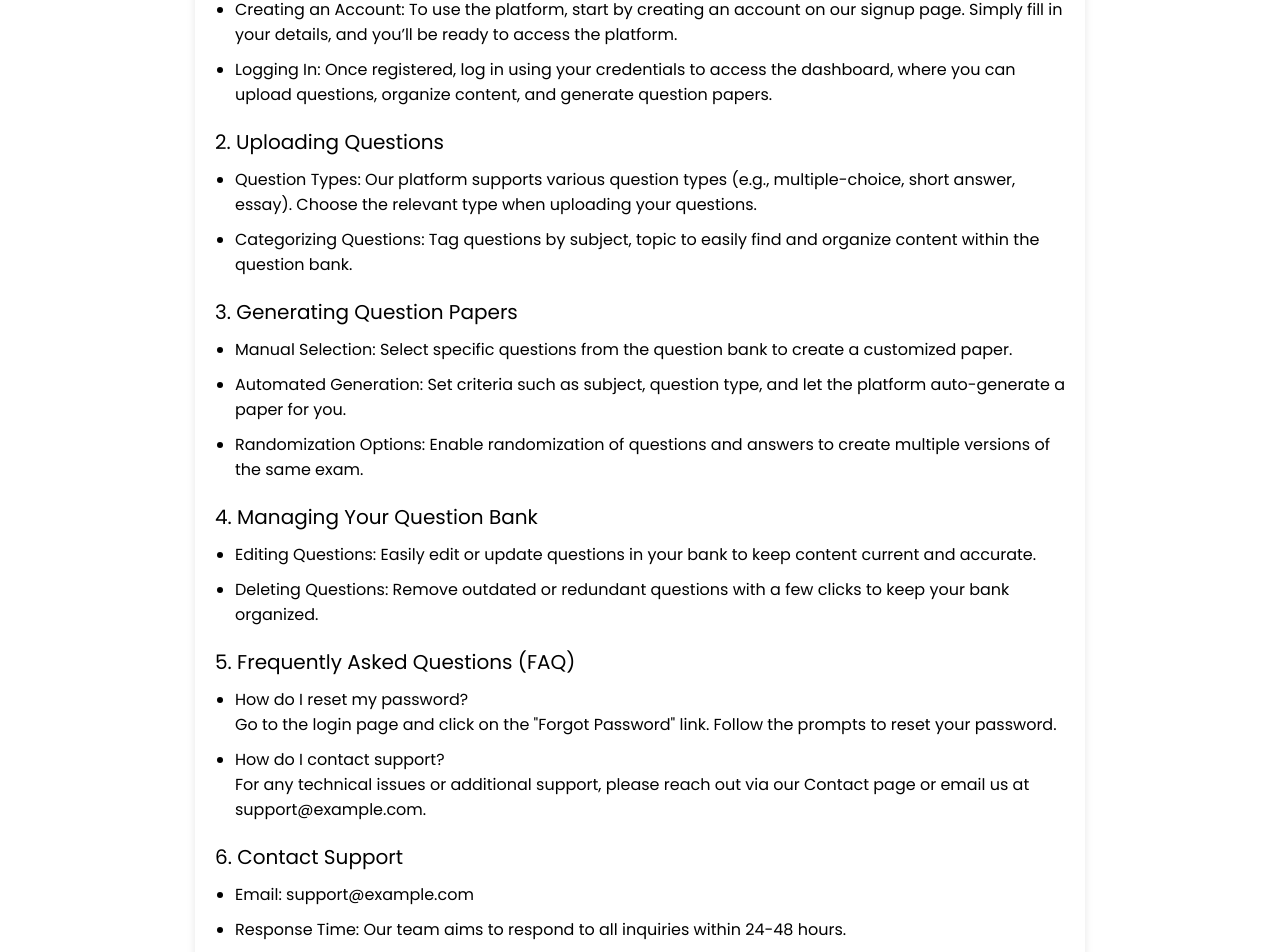
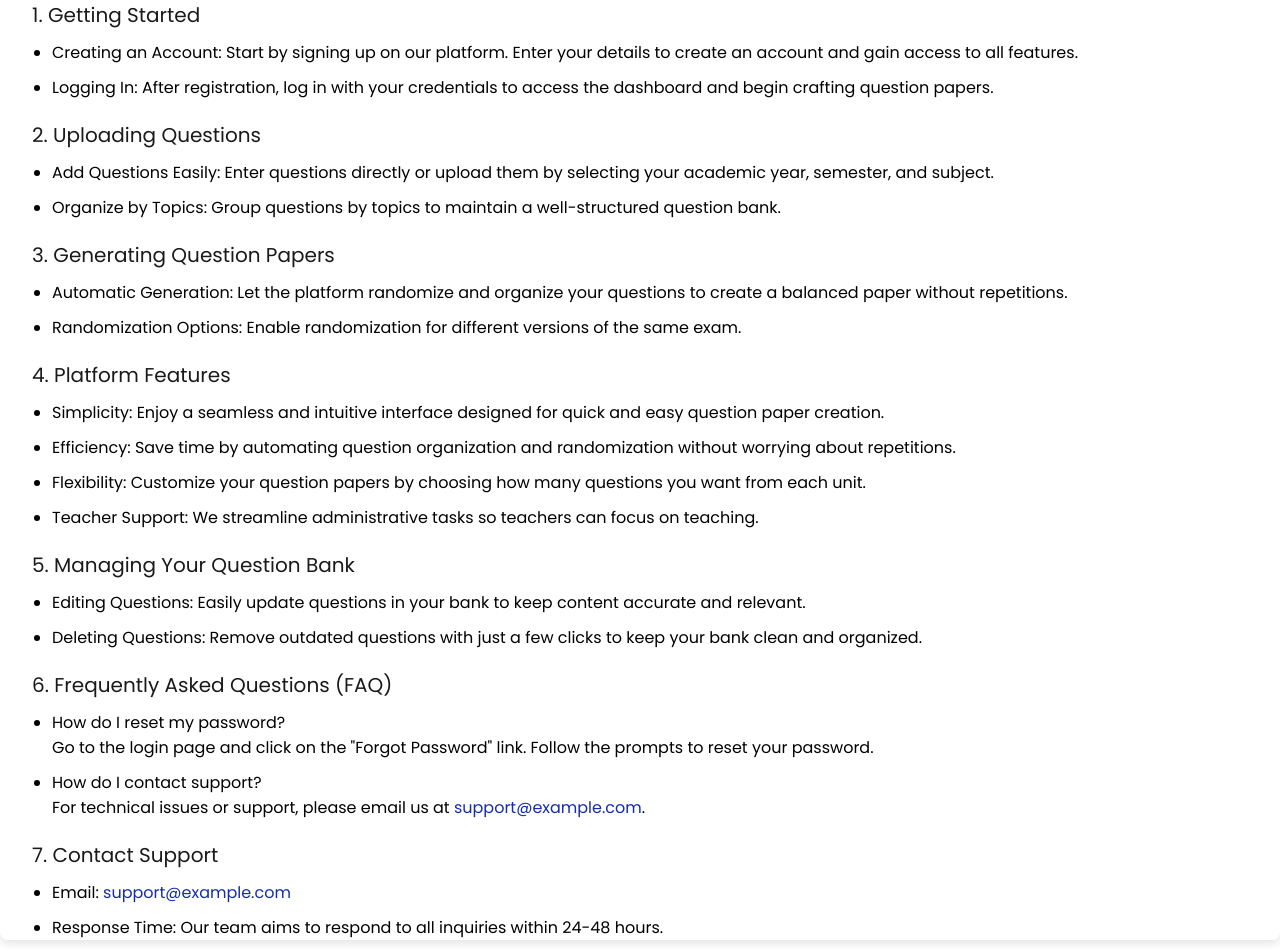
Before and after one commit to BhoomiGupta03/Question-Paper-Planner-frontend, a React (Create React App) app: page /help in a window 1280 px wide. Shown: the part 239-1191 px from the top of the page. Built offline with nearby package versions, Linux system fonts and the light colour scheme.

Commit message:
Updated main page

```diff
--- a/src/App.js
+++ b/src/App.js
@@ -8,6 +8,7 @@ import Login from './components/log/Login';
 import Signup from './components/log/Signup';
 import Profile from './components/Profile/Profile';
 import ForgotPassword from './components/log/ForgotPassword';
+import Main from './components/Home/Main'; // Import the Main component
 
 function App() {
   return (
@@ -35,6 +36,9 @@ function App() {
           {/* Profile route */}
           <Route path="/profile" element={<Profile />} />
 
+          {/* Main route */}
+          <Route path="/main" element={<Main />} /> {/* Link for "Start" */}
+
           {/* Redirect unknown routes to home */}
           <Route path="*" element={<Navigate to="/" />} />
         </Routes>
--- a/src/components/Aboutus/Aboutusbanner.jsx
+++ b/src/components/Aboutus/Aboutusbanner.jsx
@@ -15,7 +15,7 @@ const AboutUsBanner = () => {
           Discover why our platform is the best choice for creating personalized and efficient question papers.
         </p>
         <div className="know-more">
-          <Link to="/aboutuscontent" className="know-more-link">
+          <Link to="/aboutus" className="know-more-link">
             Learn More
           </Link>
         </div>
--- a/src/components/Aboutus/Aboutuscontent.jsx
+++ b/src/components/Aboutus/Aboutuscontent.jsx
@@ -1,6 +1,5 @@
 import React, { useState } from "react";
-import Header from '../Header'
-
+import Header from '../Pages/Header';
 
 const AboutUsContent = () => {
   const [selectedFeature, setSelectedFeature] = useState(null);
--- a/src/components/Home/Home.jsx
+++ b/src/components/Home/Home.jsx
@@ -1,5 +1,5 @@
 import React from 'react'
-import Header from '../Header'
+import Header from '../Pages/Header';
 import HomeBanner from './HomeBanner'
 import Aboutusbanner from '../Aboutus/Aboutusbanner'
 import Review from '../Pages/Review'
--- a/src/components/Home/HomeBanner.jsx
+++ b/src/components/Home/HomeBanner.jsx
@@ -1,7 +1,6 @@
 import React from 'react'
 import homebannerimg from "../../img/home-banner.png"
 import { IoIosArrowForward } from "react-icons/io";
-
 
 import { Link } from "react-router-dom";
 
@@ -14,10 +13,9 @@ function banner() {
       <div className='banner-content'>
         <h1>Want to make question ??</h1>
         <div className="start-link">
-                  <Link to="/Main" >
+          <Link to="/main" >
             Start
             <IoIosArrowForward />
-
           </Link>
         </div>
       </div>
--- a/src/components/Header.jsx
+++ b/src/components/Pages/Header.jsx
@@ -1,6 +1,6 @@
 import React from 'react';
 import { Link } from "react-router-dom";
-import logo from "../img/logo.png";
+import logo from "../../img/logo.png";
 
 
 export default function Header() {
--- a/src/components/Pages/Help.jsx
+++ b/src/components/Pages/Help.jsx
@@ -1,55 +1,97 @@
 import React from 'react';
+import Header from '../Pages/Header';
 
 function Help() {
   return (
     <div className="help-container">
-      <h2>Help</h2>
+      <div className="help-header">
+        <Header />
+      </div>
+      <div className="help-content">
         <p>
-        Welcome to the <strong>Question Paper Planner Help & Support</strong> page! Here, you’ll find guidance on using the platform effectively and answers to commonly asked questions. If you need further assistance, please refer to the sections below or contact our support team.
+          Welcome to the <strong>Question Paper Planner Help & Support</strong> page! We are committed to empowering teachers by simplifying the process of creating high-quality question papers. Below, you'll find helpful information to get started and troubleshoot any issues.
         </p>
 
         <hr />
 
         <h3>1. Getting Started</h3>
         <ul>
-        <li><strong>Creating an Account:</strong> To use the platform, start by creating an account on our signup page. Simply fill in your details, and you’ll be ready to access the platform.</li>
-        <li><strong>Logging In:</strong> Once registered, log in using your credentials to access the dashboard, where you can upload questions, organize content, and generate question papers.</li>
+          <li>
+            <strong>Creating an Account:</strong> Start by signing up on our platform. Enter your details to create an account and gain access to all features.
+          </li>
+          <li>
+            <strong>Logging In:</strong> After registration, log in with your credentials to access the dashboard and begin crafting question papers.
+          </li>
         </ul>
 
         <h3>2. Uploading Questions</h3>
         <ul>
-        <li><strong>Question Types:</strong> Our platform supports various question types (e.g., multiple-choice, short answer, essay). Choose the relevant type when uploading your questions.</li>
-        <li><strong>Categorizing Questions:</strong> Tag questions by subject, topic to easily find and organize content within the question bank.</li>
+          <li>
+            <strong>Add Questions Easily:</strong> Enter questions directly or upload them by selecting your academic year, semester, and subject.
+          </li>
+          <li>
+            <strong>Organize by Topics:</strong> Group questions by topics to maintain a well-structured question bank.
+          </li>
         </ul>
 
         <h3>3. Generating Question Papers</h3>
         <ul>
-        <li><strong>Manual Selection:</strong> Select specific questions from the question bank to create a customized paper.</li>
-        <li><strong>Automated Generation:</strong> Set criteria such as subject, question type, and let the platform auto-generate a paper for you.</li>
-        <li><strong>Randomization Options:</strong> Enable randomization of questions and answers to create multiple versions of the same exam.</li>
-      </ul>
-
-      <h3>4. Managing Your Question Bank</h3>
-      <ul>
-        <li><strong>Editing Questions:</strong> Easily edit or update questions in your bank to keep content current and accurate.</li>
-        <li><strong>Deleting Questions:</strong> Remove outdated or redundant questions with a few clicks to keep your bank organized.</li>
-      </ul>
-
-      <h3>5. Frequently Asked Questions (FAQ)</h3>
-      <ul>
-        <li><strong>How do I reset my password?</strong><br />
-          Go to the login page and click on the "Forgot Password" link. Follow the prompts to reset your password.
+          <li>
+            <strong>Automatic Generation:</strong> Let the platform randomize and organize your questions to create a balanced paper without repetitions.
           </li>
-        <li><strong>How do I contact support?</strong><br />
-          For any technical issues or additional support, please reach out via our Contact page or email us at <a href="mailto:support@example.com">support@example.com</a>.
+          <li>
+            <strong>Randomization Options:</strong> Enable randomization for different versions of the same exam.
           </li>
         </ul>
 
-      <h3>6. Contact Support</h3>
+        <h3>4. Platform Features</h3>
         <ul>
-        <li><strong>Email:</strong> <a href="mailto:support@example.com">support@example.com</a></li>
-        <li><strong>Response Time:</strong> Our team aims to respond to all inquiries within 24-48 hours.</li>
+          <li>
+            <strong>Simplicity:</strong> Enjoy a seamless and intuitive interface designed for quick and easy question paper creation.
+          </li>
+          <li>
+            <strong>Efficiency:</strong> Save time by automating question organization and randomization without worrying about repetitions.
+          </li>
+          <li>
+            <strong>Flexibility:</strong> Customize your question papers by choosing how many questions you want from each unit.
+          </li>
+          <li>
+            <strong>Teacher Support:</strong> We streamline administrative tasks so teachers can focus on teaching.
+          </li>
         </ul>
+
+        <h3>5. Managing Your Question Bank</h3>
+        <ul>
+          <li>
+            <strong>Editing Questions:</strong> Easily update questions in your bank to keep content accurate and relevant.
+          </li>
+          <li>
+            <strong>Deleting Questions:</strong> Remove outdated questions with just a few clicks to keep your bank clean and organized.
+          </li>
+        </ul>
+
+        <h3>6. Frequently Asked Questions (FAQ)</h3>
+        <ul>
+          <li>
+            <strong>How do I reset my password?</strong><br />
+            Go to the login page and click on the "Forgot Password" link. Follow the prompts to reset your password.
+          </li>
+          <li>
+            <strong>How do I contact support?</strong><br />
+            For technical issues or support, please email us at <a href="mailto:support@example.com">support@example.com</a>.
+          </li>
+        </ul>
+
+        <h3>7. Contact Support</h3>
+        <ul>
+          <li>
+            <strong>Email:</strong> <a href="mailto:support@example.com">support@example.com</a>
+          </li>
+          <li>
+            <strong>Response Time:</strong> Our team aims to respond to all inquiries within 24-48 hours.
+          </li>
+        </ul>
+      </div>
     </div>
   );
 }
--- a/src/css/App.css
+++ b/src/css/App.css
@@ -50,14 +50,15 @@
 }
 
 /* Home-banner.css */
-.banner-container{
+.banner-container {
     display: flex;
     height: 550px;
     margin: 4em;
     background-color: #A9C7FF;
     border-radius: 50px;
 }
-.banner-content{
+
+.banner-content {
     display: flex;
     width: 450px;
     justify-content: center;
@@ -66,7 +67,7 @@
     margin: 12em;
 }
 
-.banner-content h1{
+.banner-content h1 {
     font-weight: 600;
     font-size: 50px;
 }
@@ -79,11 +80,13 @@
     justify-content: center;
     align-items: center;
     padding: 14px 24px;
-    gap: 10px;
     width: 150px;
     /* height: 50px; */
     border-radius: 8px;
+}
 
+.banner-container .start-link svg {
+    Filter: invert(1)
  }
 
 .banner-container .start-link a {
@@ -114,20 +117,22 @@
     border: 1px solid #ddd;
     border-radius: 8px;
     box-shadow: 0 4px 8px rgba(0, 0, 0, 0.1);
-    background-color: rgba(255, 255, 255, 0.8);
-    /* White background with some transparency */
+    background-color: rgba(255, 255, 255, 0.9); /* Slightly more opaque for better visibility */
 }
 
+/* Heading */
 #main h1 {
     text-align: center;
     margin-bottom: 20px;
     color: #333;
 }
 
+/* Form Group */
 #main div {
     margin-bottom: 15px;
 }
 
+/* Labels */
 #main label {
     font-weight: bold;
     display: block;
@@ -135,10 +140,7 @@
     color: #555;
 }
 
-.sub input[type="text"] {
-    background-color: white;
-}
-
+/* Input Fields and Select */
 #main input[type="text"],
 textarea,
 select {
@@ -155,11 +157,19 @@ select {
     resize: vertical;
 }
 
+/* Subject Input Styling */
+.sub input[type="text"] {
+    background-color: white;
+}
+
+/* Unit Section */
 .choose h3 {
     text-align: center;
-    margin: auto;
+    font-size: 18px;
+    color: #333;
 }
 
+/* Total Questions Display */
 .total-questions {
     text-align: center;
     margin-top: 20px;
@@ -168,7 +178,8 @@ select {
     font-weight: bold;
 }
 
-#gen button {
+/* Button Styling */
+button {
     display: inline-block;
     margin: 10px 5px;
     font-size: 16px;
@@ -180,8 +191,15 @@ select {
     border: none;
     border-radius: 4px;
     cursor: pointer;
+    transition: background-color 0.3s ease;
 }
 
+/* Button Hover Effect */
+button:hover {
+    background-color: #0056b3;
+}
+
+/* Flex Layout for Buttons */
 .gen {
     display: flex;
     justify-content: center;
@@ -193,20 +211,64 @@ select {
 }
 
 .gen-btn button {
-    padding: 20px 20px;
+    padding: 12px 20px;
 }
 
-#gen button:hover {
-    background-color: #0056b3;
-}
-
+/* Flex Layout for PDF Buttons */
 #gen .btn {
     display: flex;
     justify-content: space-between;
     padding: 10px 20px;
-
 }
 
+/* Error Message Styling */
+.error {
+    color: red;
+    font-size: 14px;
+    margin-top: 5px;
+}
+
+/* Responsive Design */
+@media (max-width: 768px) {
+    /* Adjust form layout on smaller screens */
+    #question-paper-planner {
+        padding: 15px;
+        margin: 10px;
+    }
+
+    h1 {
+        font-size: 20px;
+    }
+
+    /* Adjust input fields */
+    #main input[type="text"],
+    #main textarea,
+    #main select {
+        padding: 8px;
+    }
+
+    /* Stack buttons vertically */
+    .gen-btn button {
+        width: 100%;
+        margin: 5px 0;
+    }
+
+    /* Stack PDF download buttons vertically */
+    #gen .btn {
+        flex-direction: column;
+    }
+
+    button {
+        width: 100%;
+        margin: 5px 0;
+    }
+
+    /* Make error messages responsive */
+    .error {
+        font-size: 12px;
+        margin-top: 3px;
+    }
+}
 /* Login Css */
 .log-sign {
     display: grid;
@@ -315,11 +377,12 @@ select {
     width: 45vw;
 }
 
-.log-sign .img-block img{
+.log-sign .img-block img {
     width: 100%;
     height: 100%;
     object-fit: cover;
 }
+
 .left .btn {
     margin-top: 1em;
     display: flex;
@@ -363,7 +426,7 @@ select {
     text-decoration: underline;
 }
 
-.log-sign .error{
+.log-sign .error {
     padding-top: 8px;
 }
 
@@ -415,7 +478,8 @@ select {
     }
 
     .log-sign .img-block {
-        display: none; /* Hide image block for better usability on smaller screens */
+        display: none;
+        /* Hide image block for better usability on smaller screens */
     }
 }
 
@@ -450,7 +514,7 @@ select {
     justify-content: center;
     align-items: center;
     height: 100vh;
-    background:  #3578FF;
+    background: #3578FF;
     padding: 20px;
 }
 
@@ -638,6 +702,7 @@ select {
     margin: 0 auto;
     text-align: left;
 }
+
 /*
   .about-us-container h1 {
     font-size: 36px;
@@ -754,52 +819,7 @@ select {
     }
 }
 
-.help-container {
-    max-width: 850px;
-    margin: 1em auto;
-    padding: 20px;
-    background-color: rgba(255, 255, 255, 0.8);
-    /* White background with some transparency */
-    border-radius: 8px;
-    box-shadow: 0px 4px 8px rgba(0, 0, 0, 0.1);
-}
-
-.help-container h2 {
-    font-size: 25px;
-    margin-bottom: 10px;
-    text-align: center;
-}
-
-.help-container h3 {
-    font-size: 20px;
-    margin-top: 20px;
-    margin-bottom: 10px;
-}
-
-.help-container p {
-    line-height: 1.6;
-    margin-bottom: 15px;
-}
-
-.help-container ul {
-    list-style-type: disc;
-    padding-left: 20px;
-    margin-bottom: 20px;
-}
-
-.help-container li {
-    margin-bottom: 10px;
-}
-
-.help-container a {
-    text-decoration: none;
-}
-
-.help-container a:hover {
-    text-decoration: underline;
-}
-
-/* Added Responsive Design for Various Elements */
+/* Added Responsive Design for all the elments */
 @media (max-width: 768px) {
     #header {
         flex-direction: column;
@@ -931,42 +951,28 @@ select {
     }
 }
 
-
 /* Main review section */
-.review {
-    text-align: center;
-    padding: 2rem;
-    font-family: Arial, sans-serif;
-    background-color: #f0f8ff; /* Light blue background */
-  }
-
-  /* Section heading */
-  .review h1 {
-    font-size: 2.5rem;
-    color: #333; /* Dark gray for contrast */
-    margin-bottom: 2rem;
-  }
-
-  /* Main review section */
-.review {
+.review-container {
     text-align: center;
     display: flex;
     flex-direction: column;
-    height:400px;
+    height: 350px;
+    padding: 2rem;
     margin: 4em;
     background-color: #A9C7FF;
     border-radius: 50px;
 }
 
 /* Section heading */
-  .review h1 {
-    font-size: 2.5rem;
+.review-container h1 {
+    font-weight: 600;
+    font-size: 50px;
     color: #333;
     margin-bottom: 2rem;
 }
 
 /* Container for all review cards */
-  .review-container {
+.review-content {
     display: grid;
     grid-template-columns: repeat(auto-fit, minmax(250px, 1fr));
     gap: 1.5rem;
@@ -1007,19 +1013,6 @@ select {
     line-height: 1.4;
 }
 
-  /* Stars container */
-  .stars {
-    display: flex;
-    gap: 0.3rem;
-    align-items: center;
-  }
-
-  /* Style for star icons */
-  .stars svg {
-    font-size: 1.5rem;
-    transition: color 0.3s ease;
-  }
-
 /* Additional styles for responsiveness */
 @media (max-width: 768px) {
     .review-container {
@@ -1030,3 +1023,71 @@ select {
         max-width: 90%;
     }
 }
+/* help css */
+.help-container {
+    background-color: rgba(255, 255, 255, 0.8);
+    /* White background with some transparency */
+    border-radius: 8px;
+    box-shadow: 0px 4px 8px rgba(0, 0, 0, 0.1);
+}
+
+.help-content {
+    margin: 2em;
+}
+
+.help-container h3 {
+    font-size: 20px;
+    margin-top: 20px;
+    margin-bottom: 10px;
+    color: #1A1A1A;
+}
+
+.help-container p {
+    line-height: 1.6;
+    margin-bottom: 15px;
+}
+
+.help-container ul {
+    list-style-type: disc;
+    padding-left: 20px;
+    margin-bottom: 20px;
+}
+
+.help-container li {
+    margin-bottom: 10px;
+    cursor: pointer;
+    transition: color 0.2s ease;
+}
+
+.help-container li:hover {
+    color: #162DAB;
+    /* Highlight list items on hover */
+}
+
+.help-container a {
+    text-decoration: none;
+    color: #162DAB;
+}
+
+.help-container a:hover {
+    text-decoration: underline;
+}
+
+/* Responsive layout for mobile screens */
+@media (max-width: 600px) {
+    .help-container {
+        padding: 15px;
+    }
+
+    .help-container h2 {
+        font-size: 20px;
+    }
+
+    .help-container h3 {
+        font-size: 18px;
+    }
+
+    .help-container p {
+        font-size: 14px;
+    }
+}
```
Also changed, not shown: src/components/Home/Main.jsx (+91 -20 lines), src/components/Pages/Review.jsx (+6 -14 lines). Lines whose indentation alone changed are shown as unchanged.
